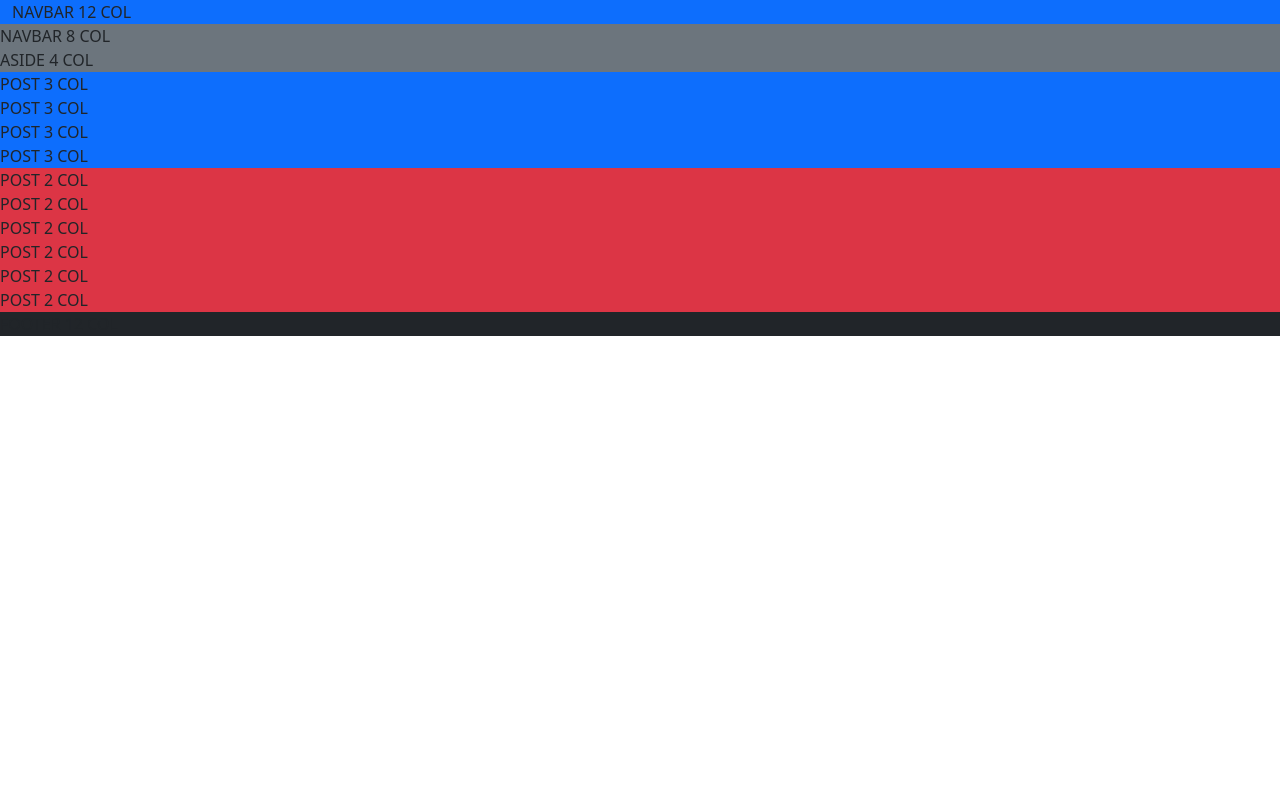
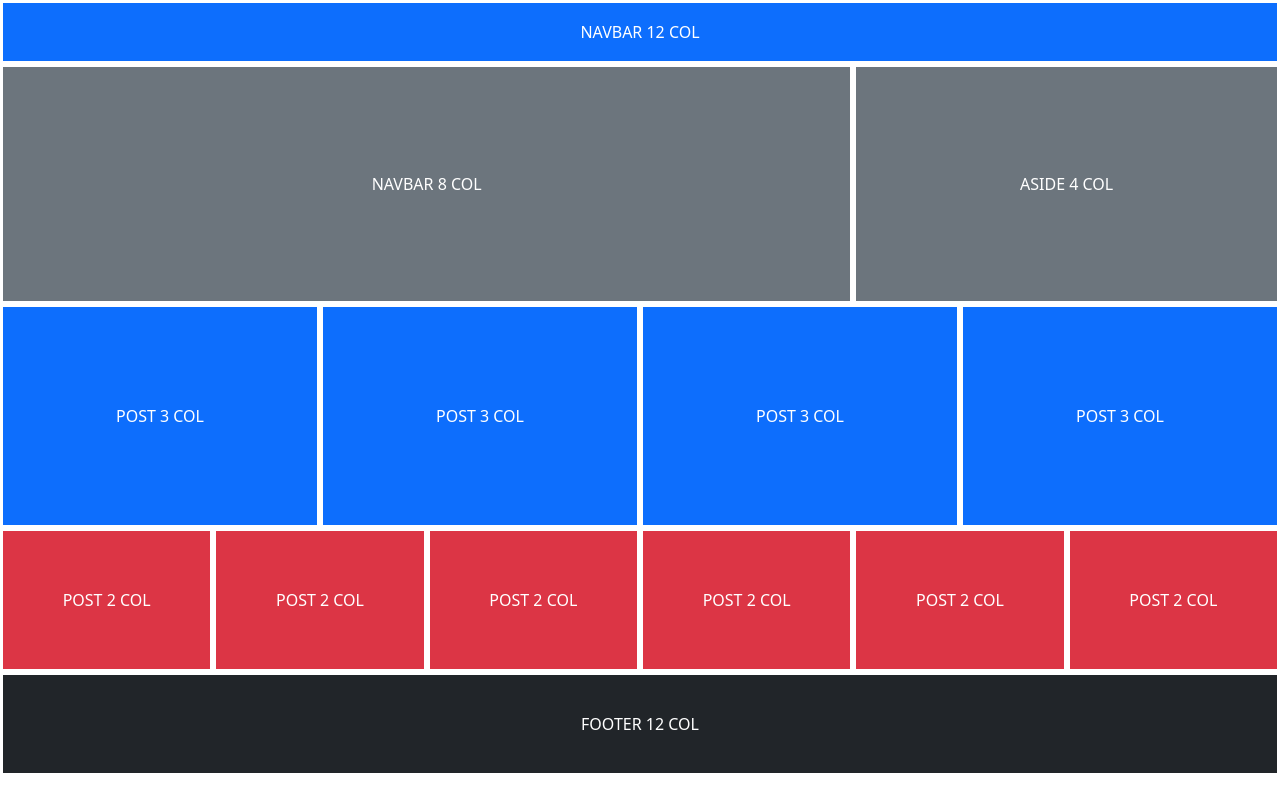
Before and after one commit to Ceneiah/grid_struture_bootstrap, a plain HTML site: page index.html in a window 1280 px wide. Drawn offline with nearby package versions, Linux system fonts and the light colour scheme.

Commit message:
3commit-estilização

```diff
--- a/index.html
+++ b/index.html
@@ -13,35 +13,38 @@
 
     <body>
 
+
         <div class="container-fluid">
-            <div class="row">
-                <div class="col-12-md bg-primary">NAVBAR 12 COL</div>
-            </div>
+
+            <div class="row nav_bar">
+                <div class="col-sm-12 bg-primary" style="height: 8vh;text-align: center;display: flex; justify-content: center; align-items: center;color: white; border: solid 3px white;">NAVBAR 12 COL</div>
             </div>
 
             <div class="row">
-            <div class="col-8-md bg-secondary">NAVBAR 8 COL</div>
-            <div class="col-4-md bg-secondary">ASIDE 4 COL</div>
+                <div class="col-sm-8 bg-secondary" style="height: 30vh;text-align: center;display: flex; justify-content: center; align-items: center;color: white; border: solid 3px white;">NAVBAR 8 COL</div>
+                <div class="col-sm-4 bg-secondary" style="height: 30vh;text-align: center;display: flex; justify-content: center; align-items: center;color: white; border: solid 3px white;">ASIDE 4 COL</div>
             </div>
 
             <div class="row">
-            <div class="col-3-md bg-primary">POST 3 COL</div>
-            <div class="col-3-md bg-primary">POST 3 COL</div>
-            <div class="col-3-md bg-primary">POST 3 COL</div>
-            <div class="col-3-md bg-primary">POST 3 COL</div>
+                <div class="col-sm-3 bg-primary" style="height: 28vh;text-align: center;display: flex; justify-content: center; align-items: center;color: white; border: solid 3px white;">POST 3 COL</div>
+                <div class="col-sm-3 bg-primary" style="height: 28vh;text-align: center;display: flex; justify-content: center; align-items: center;color: white; border: solid 3px white;">POST 3 COL</div>
+                <div class="col-sm-3 bg-primary" style="height: 28vh;text-align: center;display: flex; justify-content: center; align-items: center;color: white; border: solid 3px white;">POST 3 COL</div>
+                <div class="col-sm-3 bg-primary" style="height: 28vh;text-align: center;display: flex; justify-content: center; align-items: center;color: white; border: solid 3px white;">POST 3 COL</div>
             </div>
 
             <div class="row">
-            <div class="col-2-md bg-danger">POST 2 COL</div>
-            <div class="col-2-md bg-danger">POST 2 COL</div>
-            <div class="col-2-md bg-danger">POST 2 COL</div>
-            <div class="col-2-md bg-danger">POST 2 COL</div>
-            <div class="col-2-md bg-danger">POST 2 COL</div>
-            <div class="col-2-md bg-danger">POST 2 COL</div>
+                <div class="col-sm-2 bg-danger" style="height: 18vh;text-align: center;display: flex; justify-content: center; align-items: center;color: white; border: solid 3px white;">POST 2 COL</div>
+                <div class="col-sm-2 bg-danger" style="height: 18vh;text-align: center;display: flex; justify-content: center; align-items: center;color: white; border: solid 3px white;">POST 2 COL</div>
+                <div class="col-sm-2 bg-danger" style="height: 18vh;text-align: center;display: flex; justify-content: center; align-items: center;color: white; border: solid 3px white;">POST 2 COL</div>
+                <div class="col-sm-2 bg-danger" style="height: 18vh;text-align: center;display: flex; justify-content: center; align-items: center;color: white; border: solid 3px white;">POST 2 COL</div>
+                <div class="col-sm-2 bg-danger" style="height: 18vh;text-align: center;display: flex; justify-content: center; align-items: center;color: white; border: solid 3px white;">POST 2 COL</div>
+                <div class="col-sm-2 bg-danger" style="height: 18vh;text-align: center;display: flex; justify-content: center; align-items: center;color: white; border: solid 3px white;">POST 2 COL</div>
             </div>
 
             <div class="row">
-            <div class="col-12-md bg-dark">FOOTER 12 COL</div>
+                <div class="col-sm-12 bg-dark" style="height: 13vh;text-align: center;display: flex; justify-content: center; align-items: center;color: white; border: solid 3px white;">FOOTER 12 COL</div>
+            </div>
+
         </div>
 
         <script src="https://cdn.jsdelivr.net/npm/bootstrap@5.2.3/dist/js/bootstrap.bundle.min.js"></script>
```
Lines whose indentation alone changed are shown as unchanged.
